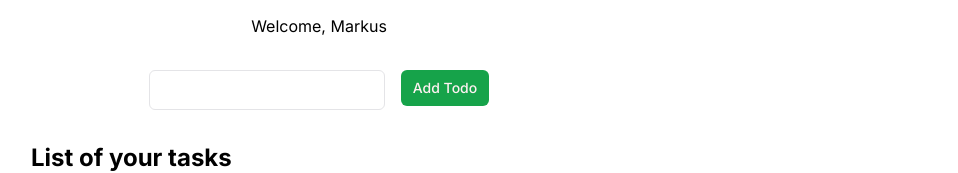
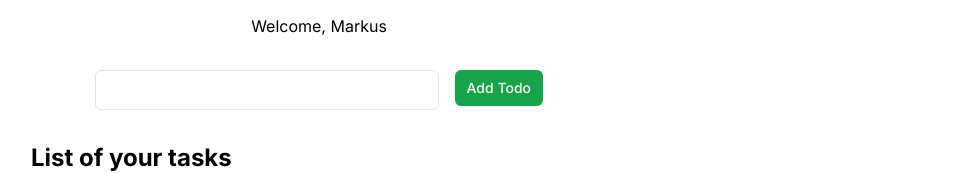
Before and after one commit to markuslk/todo-app, a Next.js app: page / in a window 1280 px wide. Shown: the part 186-359 px from the top of the page, without its empty margins (321-1279 px from the left). Built offline with nearby package versions, Linux system fonts and the light colour scheme; no server answers; the database is empty.

Commit message:
modify styles for add task, add useTransition for creating a task

```diff
--- a/src/app/blocks/AddTask.tsx
+++ b/src/app/blocks/AddTask.tsx
@@ -2,31 +2,34 @@
 import { Button } from "@/components/ui/button";
 import { Input } from "@/components/ui/input";
 import { createTask } from "@/db/queries";
-import { ChangeEvent, useState } from "react";
+import { ChangeEvent, startTransition, useState, useTransition } from "react";
 
 const AddTask = () => {
+	const [isPending, startTransition] = useTransition();
 	const [value, setValue] = useState<string>("");
 
 	const handleInput = (e: ChangeEvent<HTMLInputElement>) => {
 		setValue(e.target.value);
 	};
 
-	const handleAdd = async () => {
-		await createTask(value);
-		setValue("");
+	const handleAdd = () => {
+		startTransition(async () => {
+			await createTask(value);
+			setValue("");
+		});
 	};
 
 	return (
-		<div className="flex flex-row gap-4 place-content-center">
+		<div className="flex flex-row gap-4 place-content-center w-full max-w-md">
 			<Input
-				className="max-w-md w-full"
 				value={value}
 				onChange={handleInput}
 			/>
 			<Button
 				variant={"default"}
 				size={"sm"}
-				onClick={handleAdd}>
+				onClick={handleAdd}
+				disabled={isPending}>
 				Add Todo
 			</Button>
 		</div>
```
